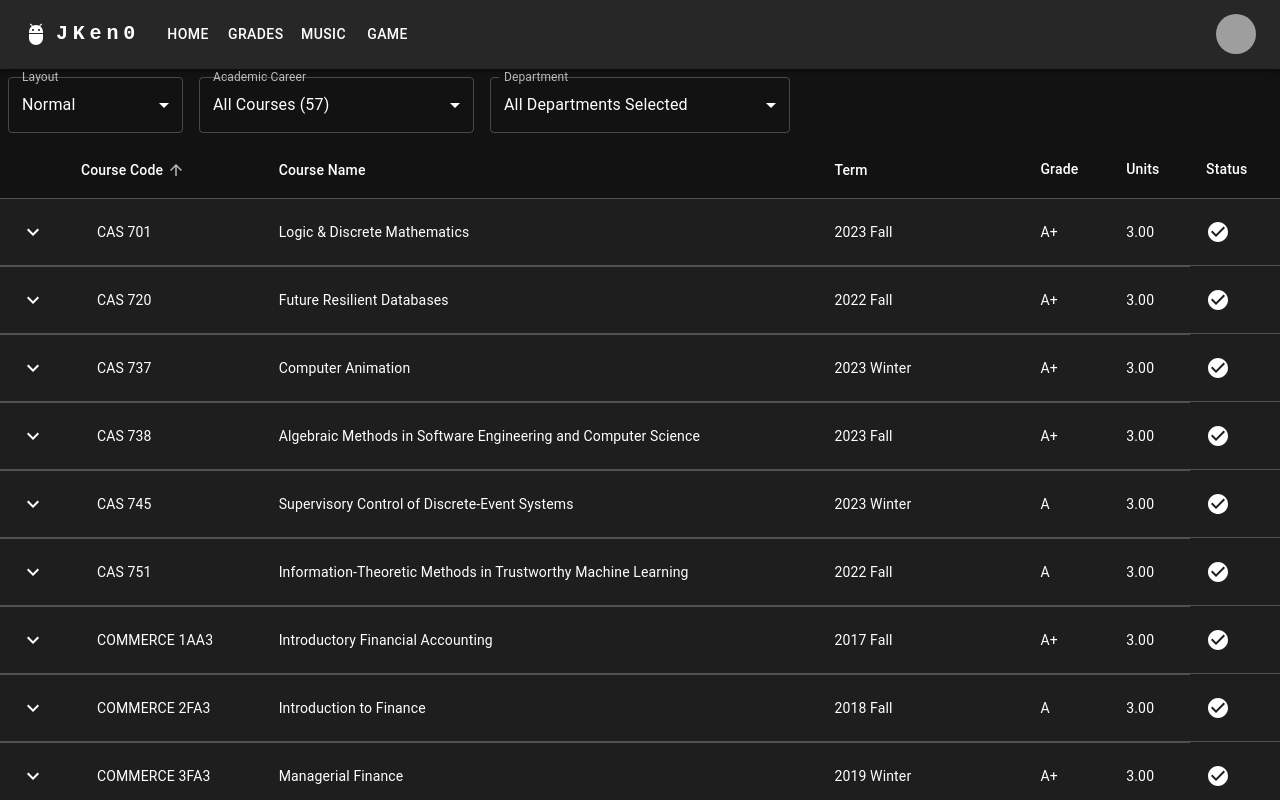
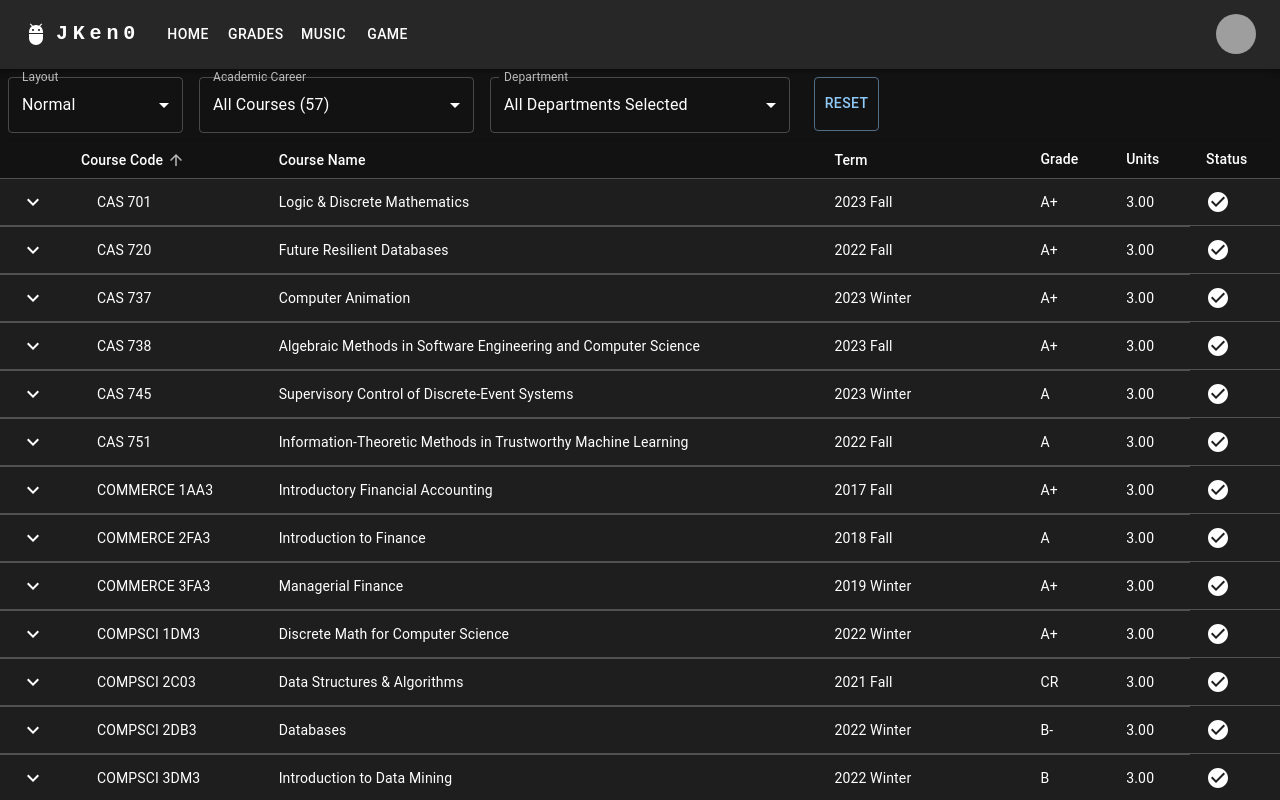
Before and after one commit to JKen0/test-projects, a React (Vite) app in the folder typescript-reactjs/: page /grades in a window 1280 px wide. Shown: the top 800 px of the page. Built offline with nearby package versions, Linux system fonts and the light colour scheme; grey boxes are pictures that could not be loaded.

Commit message:
added logic to reset filters

```diff
--- a/typescript-reactjs/src/Pages/GradesPage.tsx
+++ b/typescript-reactjs/src/Pages/GradesPage.tsx
@@ -128,10 +128,18 @@ const GradesPage = () => {
 
   }, [selectedFilters.departmentFilter, selectedFilters.careerFilter]);
 
+  const resetFilters = () => {
+    setSelectedFilters({
+      gridLayoutFilter: "normal",
+      careerFilter: "All",
+      departmentFilter: filterOptions.departmentOptions.map(item => item.department)
+    });
+  };
+
 
   return (
     <div style={{ minWidth: "800px" }}>
-      <GridFilterBar filterOptions={filterOptions} selectedFilters={selectedFilters} handleFilterChange={handleFilterChange} />
+      <GridFilterBar filterOptions={filterOptions} selectedFilters={selectedFilters} handleFilterChange={handleFilterChange} resetFilters={resetFilters} />
       <GradesGrid gridData={filteredData} />
     </div>
   )
--- a/typescript-reactjs/src/components/GradesGrid.tsx
+++ b/typescript-reactjs/src/components/GradesGrid.tsx
@@ -17,6 +17,8 @@ import KeyboardArrowUpIcon from '@mui/icons-material/KeyboardArrowUp';
 import { visuallyHidden } from '@mui/utils';
 import { CheckCircle } from '@mui/icons-material';
 import { Order, headCells } from '../Types/GridDataTypes';
+import TablePagination from '@mui/material/TablePagination';
+import TableFooter from '@mui/material/TableFooter';
 
 interface Props {
   gridData: GridDataInterface[];
@@ -182,8 +184,9 @@ const GradesGrid = ({ gridData }: Props) => {
   };
 
   return (
+    <>
       <TableContainer component={Paper}>
-      <Table aria-label="collapsible table" stickyHeader>
+        <Table aria-label="collapsible table" stickyHeader size={"small"}>
           <EnhancedTableHead
             order={order}
             orderBy={orderBy}
@@ -197,6 +200,7 @@ const GradesGrid = ({ gridData }: Props) => {
           </TableBody>
         </Table>
       </TableContainer>
+    </>
   );
 }
 
--- a/typescript-reactjs/src/components/GridFilterBar.tsx
+++ b/typescript-reactjs/src/components/GridFilterBar.tsx
@@ -7,15 +7,16 @@ import ListItemText from '@mui/material/ListItemText';
 import Checkbox from '@mui/material/Checkbox';
 import OutlinedInput from '@mui/material/OutlinedInput';
 import { FilterOptionInterface, SelectedFilterInterface } from '../Types/GridDataTypes';
-
+import Button from '@mui/material/Button';
 
 interface GridFilterBarProps {
     filterOptions: FilterOptionInterface;
     selectedFilters: SelectedFilterInterface,
     handleFilterChange: (event: SelectChangeEvent) => void;
+    resetFilters: () => void;
 }
 
-const GridFilterBar = ({ filterOptions, selectedFilters, handleFilterChange }: GridFilterBarProps) => {
+const GridFilterBar = ({ filterOptions, selectedFilters, handleFilterChange, resetFilters }: GridFilterBarProps) => {
     return (
         <div>
             <FormControl sx={{ m: 1, minWidth: 175 }}>
@@ -77,6 +78,13 @@ const GridFilterBar = ({ filterOptions, selectedFilters, handleFilterChange }: G
                     ))}
                 </Select>
             </FormControl>
+            <Button
+                sx={{ m: 1, width: 65, height: 54, marginLeft: 2 }} // Adjust marginLeft to push the button to the right
+                variant="outlined"
+                onClick={resetFilters}
+            >
+                RESET
+            </Button>
         </div>
     );
 }
```
Also changed, not shown: typescript-reactjs/src/components/GradesGridGrouping.tsx (added, +9 -0 lines). Lines whose indentation alone changed are shown as unchanged.
